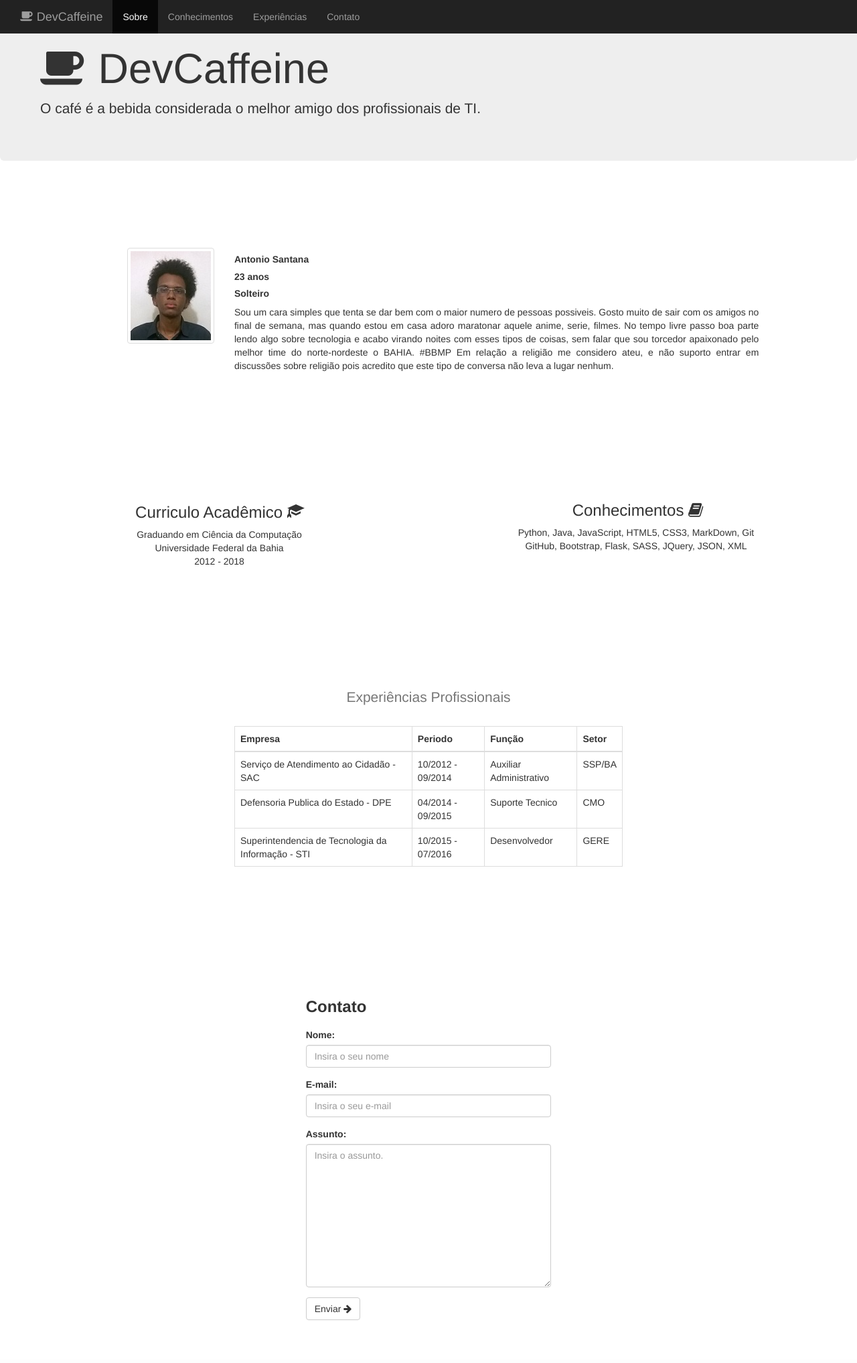
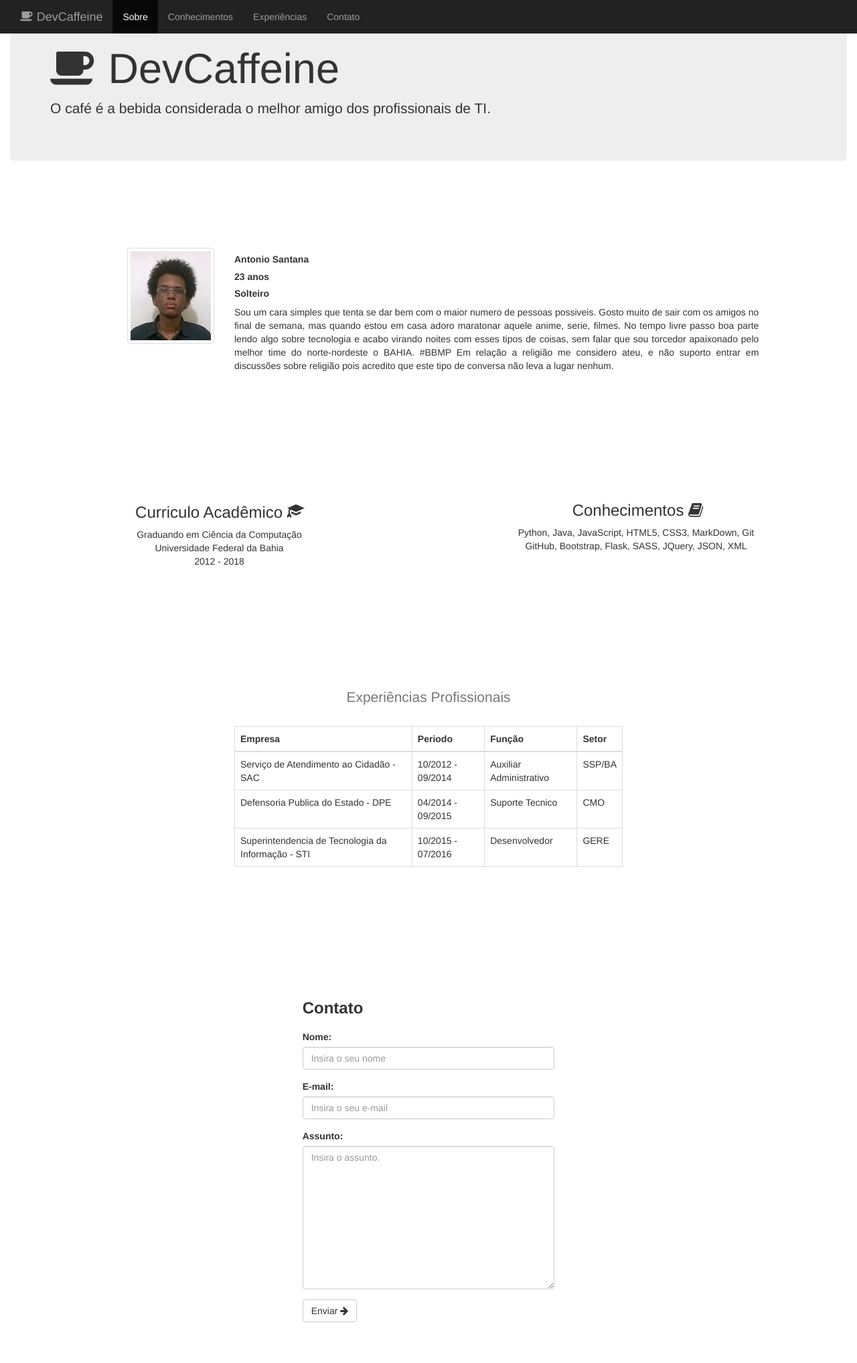
Before and after one commit to antoniocsz/aprendendo-git, a Flask app: page / in a window 1280 px wide. Shown: the whole page at 67% size. Before the commit the page ends 1971 px from the top, so only its background shows below. Run offline with Flask 2, Linux system fonts and the light colour scheme; some libraries are stand-ins or nearby versions.

Commit message:
Adicionando class 'container-fluid' as sections, corrigindo bug, removendo linhas desnecessárias, e adicionando venv ao gitignore

```diff
--- a/helloproject/templates/home.html
+++ b/helloproject/templates/home.html
@@ -5,9 +5,6 @@
       <div class="nav navbar-inverse navbar-fixed-top">
           <div class="container-fluid">
               <div class="navbar-header">
-                <button type="button" class="navbar-toggle" data-toggle="collapse" data-target="#myNavbar">
-                        <i class="fa fa-align-justify"></i>
-                </button>
                   <a href="#" class="navbar-brand">DevCaffeine <i class="fa fa-coffee fa-pull-left"></i></a>
               </div>
               <div class="collapse navbar-collapse" id='myNavbar'>
@@ -21,7 +18,7 @@
           </div>
       </div>
   </div>
-<section id="section-1">
+  <section id="section-1" class="container-fluid">
       <div class="row">
           <div class="jumbotron bloco-0">
               <h1>DevCaffeine<i class="fa fa-coffee fa-pull-left"></i></h1>
@@ -29,8 +26,7 @@
           </div>
       </div>
   </section>
-<div class="container-fluid">
-    <section id="section-2">
+  <section id="section-2" class="container-fluid">
       <div class="row">
           <div class="col-sm-12 bloco-1">
               <figure class="col-sm-2 col-sm-offset-1">
@@ -51,9 +47,7 @@
           </div>
       </div>
   </section>
-</div>
-<div class="container-fluid">
-<section id="section-3">
+  <section id="section-3" class="container-fluid">
     <div class="row">
         <div class="col-sm-6 bloco-2">
             <div class="text-center">
@@ -76,9 +70,7 @@
         </div>
     </div>
   </section>
-</div>
-<div class="container-fluid">
-<section id="section-4">
+  <section id="section-4" class="container-fluid">
     <div class="table-responsive col-sm-6 col-sm-offset-3 bloco-3">
         <table class="table table-hover table-bordered">
             <caption class="text-center lead">Experiências Profissionais</caption>
@@ -113,9 +105,8 @@
         </table>
     </div>
   </section>
-<div>
-<div class="container-fluid">
-<section id="section-5">
+
+  <section id="section-5" class="container-fluid">
     <form role='form' class="col-sm-4 col-sm-offset-4 bloco-4">
         <h3 class="importantes titulo">Contato</h3>
         <div class="form-group">
@@ -133,7 +124,4 @@
         <button type="submit" class="btn btn-default">Enviar <i class="fa fa-arrow-right"></i></button>
     </form>
   </section>
-</div>
-<footer>
-</footer>
 {% endblock %}
```
Also changed, not shown: 1 other file. Lines whose indentation alone changed are shown as unchanged.
